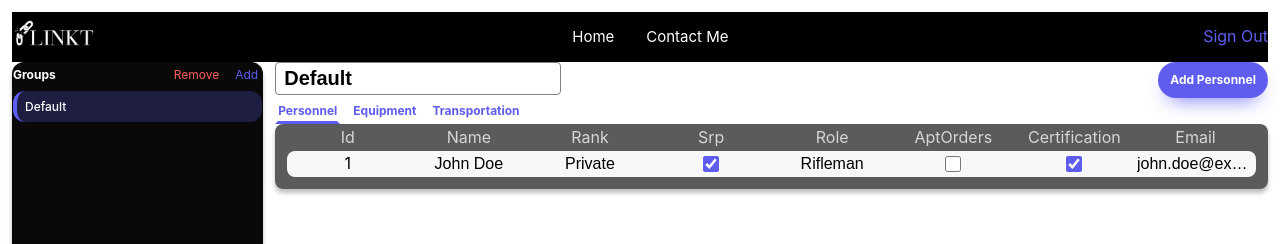
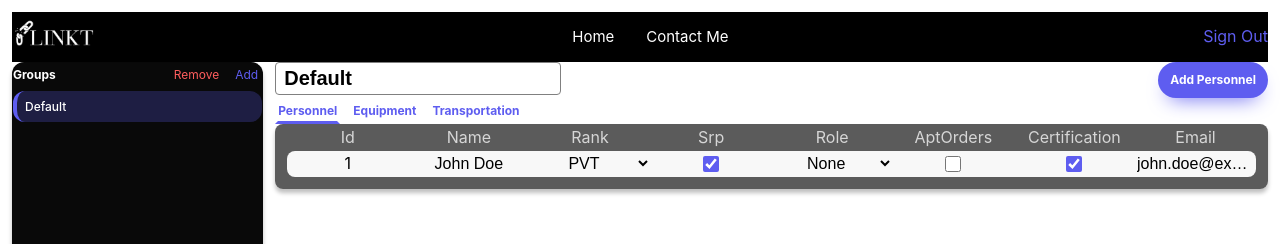
Before and after one commit to aekio/linkt, a Vue app in the folder linkt_test/: page / in a window 1280 px wide. Shown: the top 244 px of the page. Built offline with nearby package versions, Linux system fonts and the light colour scheme.

Commit message:
added select fields for Role and Rank; defined roles in Table

```diff
--- a/linkt_test/src/App.vue
+++ b/linkt_test/src/App.vue
@@ -13,9 +13,9 @@ const groups = ref<Group[]>([
   personnel: [{
     id: 1,
     name: 'John Doe',
-    rank: 'Private',
+    rank: 'PVT',
     srp: true,
-    role: 'Rifleman',
+    role: 'None',
     aptOrders: false,
     certification: true,
     email: 'john.doe@example.com'
--- a/linkt_test/src/components/Body/BodyRight/Table.vue
+++ b/linkt_test/src/components/Body/BodyRight/Table.vue
@@ -14,6 +14,13 @@ const displayedData = computed(() => {
 const displayedKeys = computed(() => {
   return displayedData.value.length ? Object.keys(displayedData.value[0]) : [];
 });
+
+//Select Field Options
+const selectFieldOptions: Record<string, string[]> = {
+  rank: ['-','PVT', 'PFC', 'SPC', 'SGT', 'SSG', 'SFC', 'MSG','1SGT', 'SGM', '2LT', '1LT',  'CPT', 'MAJ', 'LTC', 'COL', 'BG','MG','LTG','GEN'],
+  role: ['None', 'Unit Movement Officer', 'Hazmat' ,'OIC', 'NCOIC', 'Commander'],
+};
+
 </script>
 
 <template>
@@ -29,8 +36,13 @@ const displayedKeys = computed(() => {
       <tr v-for="groupObject in displayedData" :key= "groupObject.id">
         <td class="table-cell" v-for="keyPair in displayedKeys" :key="keyPair">
           <div class="id-cell" v-if="keyPair === 'id' ">{{ groupObject[keyPair] }}</div>
-          <input v-if="typeof (groupObject as any)[keyPair] === 'boolean'" class="table-input" v-model="(groupObject as any)[keyPair]" type="checkbox" style="width: 16px; height: 16px; accent-color: #5E5DF0; vertical-align: middle;" />
-          <input v-if="typeof (groupObject as any)[keyPair] === 'string'" class="table-input" v-model="(groupObject as any)[keyPair]" type="text" />
+          <input v-else-if="typeof (groupObject as any)[keyPair] === 'boolean'" class="table-input" v-model="(groupObject as any)[keyPair]" type="checkbox" style="width: 16px; height: 16px; accent-color: #5E5DF0; vertical-align: middle;" />
+          <select v-else-if="selectFieldOptions[keyPair]" class="table-input" v-model="(groupObject as any)[keyPair]">
+            <option v-for="option in selectFieldOptions[keyPair]" :key="option" :value="option">
+              {{ option }}
+            </option>
+          </select>
+          <input v-else-if="typeof (groupObject as any)[keyPair] === 'string'" class="table-input" v-model="(groupObject as any)[keyPair]" type="text" />
         </td>
       </tr>
     </tbody>
--- a/linkt_test/src/components/Body/BodyRight/TableContainer.vue
+++ b/linkt_test/src/components/Body/BodyRight/TableContainer.vue
@@ -22,9 +22,9 @@ function addToGroup(group: Group | null) {
         group?.personnel.push({
             id: group.personnel.length +1,
             name:'Default Name',
-            rank: 'Default Rank',
+            rank: '-',
             srp: false,
-            role: 'Default Role',
+            role: 'None',
             aptOrders: false,
             certification: false,
             email: 'Default.email@example.com',
```
